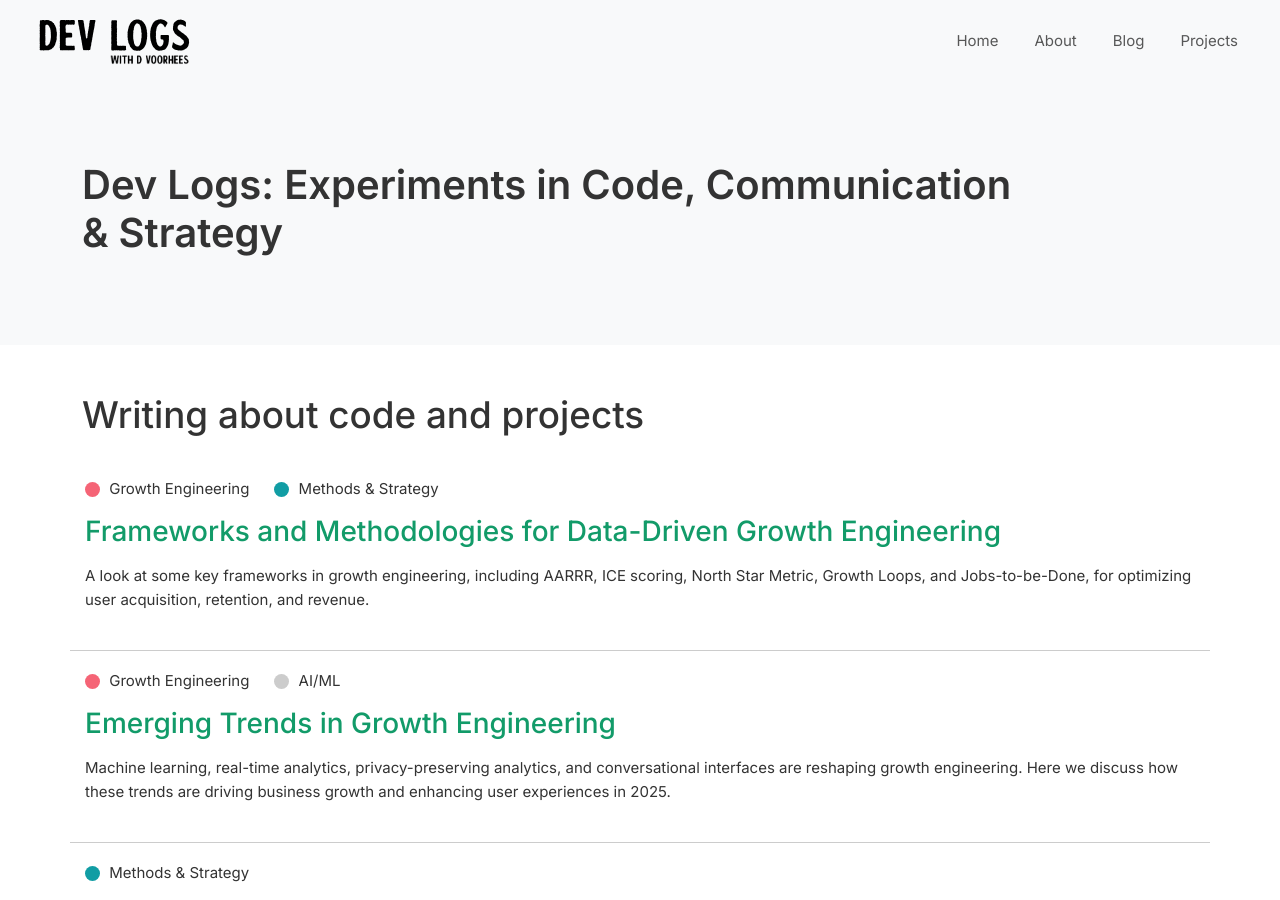
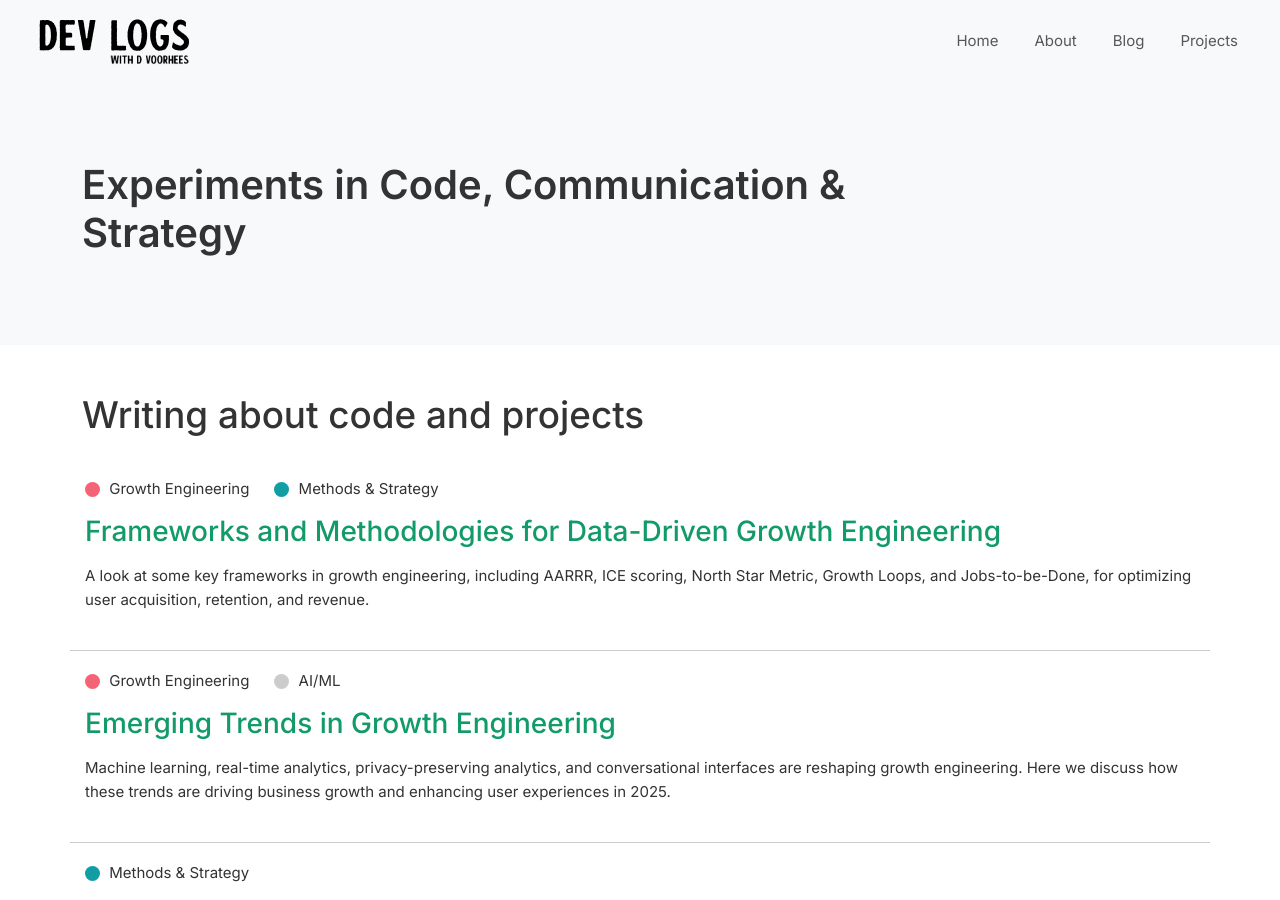
Before and after one commit to d-voorhees/dvoorhees.github.io, a Jekyll site: the page built from index.md, in a window 1280 px wide and 900 px high. Built offline with Jekyll 4.4.1, drawn with Linux system fonts in a browser that asks for light colours; nearby versions of some CDN libraries; a style sheet for code colours, icons or effects is not loaded.

Commit message:
index update

```diff
--- a/index.md
+++ b/index.md
@@ -10,7 +10,7 @@ seo_description: A technical builder's journey through growth engineering and pr
 <section class="jumbotron bg-gray">
   <div class="container">
   <div class="col-sm-10 col-12">
-    <h1 class="h1">Dev Logs: Experiments in Code, Communication & Strategy</h1>
+    <h1 class="h1">Experiments in Code, Communication & Strategy</h1>
   </div>
   </div>
 </section>
```
